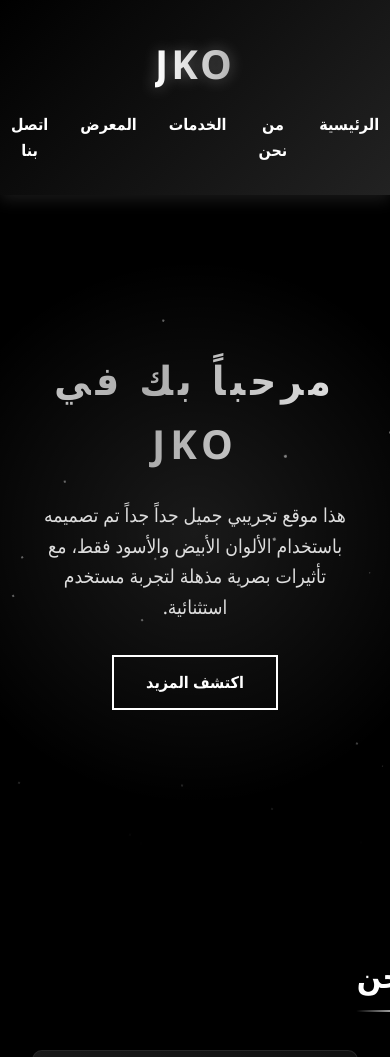
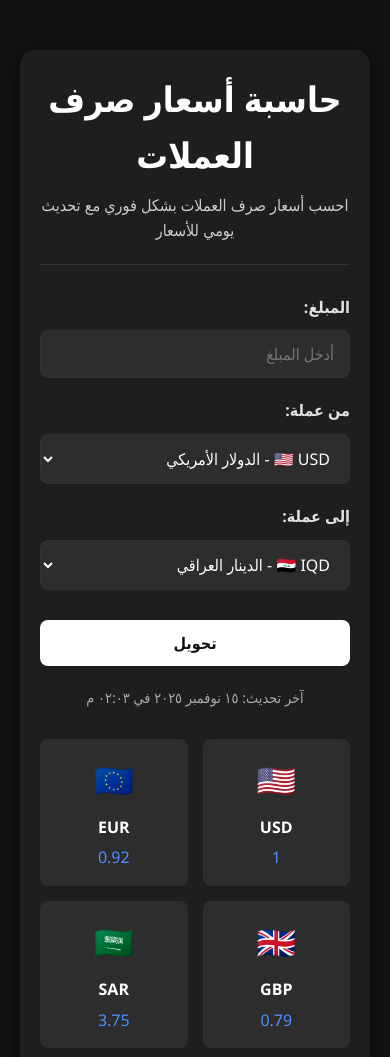
Before and after one commit to bbggjah-commits/alimolaalimola, a plain HTML site: page index.html in a window 390 px wide. Shown: the top 1057 px of the page. Drawn offline with Linux system fonts and the light colour scheme.

Commit message:
Update index.html

```diff
--- a/index.html
+++ b/index.html
@@ -3,9 +3,8 @@
 <head>
     <meta charset="UTF-8">
     <meta name="viewport" content="width=device-width, initial-scale=1.0">
-    <title>JKO | موقع تجريبي</title>
+    <title>حاسبة أسعار صرف العملات</title>
     <style>
-        /* إعدادات عامة */
         * {
             margin: 0;
             padding: 0;
@@ -14,501 +13,355 @@
         }
 
         body {
-            background-color: #000;
-            color: #fff;
-            overflow-x: hidden;
+            background-color: #121212;
+            color: #ffffff;
             line-height: 1.6;
+            padding: 20px;
+            min-height: 100vh;
         }
 
-        /* الترويسة */
-        header {
-            background: linear-gradient(135deg, #000 0%, #222 100%);
-            padding: 2rem 0;
-            position: relative;
-            overflow: hidden;
-            box-shadow: 0 5px 15px rgba(255, 255, 255, 0.1);
+        .container {
+            max-width: 800px;
+            margin: 0 auto;
+            background-color: #1e1e1e;
+            border-radius: 15px;
+            box-shadow: 0 5px 15px rgba(0, 0, 0, 0.5);
+            padding: 30px;
+            margin-top: 30px;
         }
 
-        .header-content {
-            max-width: 1200px;
-            margin: 0 auto;
-            padding: 0 2rem;
-            display: flex;
-            justify-content: space-between;
-            align-items: center;
+        header {
+            text-align: center;
+            margin-bottom: 30px;
+            padding-bottom: 20px;
+            border-bottom: 1px solid #333;
         }
 
-        .logo {
-            font-size: 2.5rem;
-            font-weight: 900;
-            background: linear-gradient(90deg, #fff, #aaa);
-            -webkit-background-clip: text;
-            -webkit-text-fill-color: transparent;
-            text-shadow: 0 0 15px rgba(255, 255, 255, 0.3);
-            letter-spacing: 3px;
+        h1 {
+            color: #ffffff;
+            margin-bottom: 10px;
+            font-size: 2.2rem;
         }
 
-        nav ul {
-            display: flex;
-            list-style: none;
+        .subtitle {
+            color: #cccccc;
+            font-size: 1rem;
         }
 
-        nav li {
-            margin-left: 2rem;
+        .converter {
+            display: flex;
+            flex-direction: column;
+            gap: 20px;
         }
 
-        nav a {
-            color: #fff;
-            text-decoration: none;
-            font-weight: 600;
-            transition: all 0.3s ease;
-            position: relative;
-            padding: 0.5rem 0;
+        .input-group {
+            display: flex;
+            flex-direction: column;
+            gap: 10px;
         }
 
-        nav a::after {
-            content: '';
-            position: absolute;
-            bottom: 0;
-            left: 0;
-            width: 0;
-            height: 2px;
-            background-color: #fff;
-            transition: width 0.3s ease;
+        label {
+            font-weight: bold;
+            color: #e0e0e0;
         }
 
-        nav a:hover::after {
-            width: 100%;
+        .input-container {
+            display: flex;
+            gap: 10px;
         }
 
-        /* القسم الرئيسي */
-        .hero {
-            height: 80vh;
-            display: flex;
-            align-items: center;
-            justify-content: center;
-            text-align: center;
-            position: relative;
-            overflow: hidden;
+        input, select {
+            padding: 12px 15px;
+            border-radius: 8px;
+            border: 1px solid #333;
+            background-color: #2d2d2d;
+            color: #ffffff;
+            font-size: 1rem;
+            flex: 1;
         }
 
-        .hero::before {
-            content: '';
-            position: absolute;
-            top: 0;
-            left: 0;
-            width: 100%;
-            height: 100%;
-            background: radial-gradient(circle at center, rgba(255,255,255,0.1) 0%, rgba(0,0,0,0) 70%);
-            z-index: -1;
+        input:focus, select:focus {
+            outline: none;
+            border-color: #4d90fe;
         }
 
-        .hero-content h1 {
-            font-size: 4rem;
-            margin-bottom: 1.5rem;
-            text-transform: uppercase;
-            letter-spacing: 5px;
-            background: linear-gradient(90deg, #fff, #aaa, #fff);
-            background-size: 200% auto;
-            -webkit-background-clip: text;
-            -webkit-text-fill-color: transparent;
-            animation: shimmer 3s infinite linear;
+        button {
+            background-color: #ffffff;
+            color: #121212;
+            border: none;
+            padding: 12px 20px;
+            border-radius: 8px;
+            cursor: pointer;
+            font-weight: bold;
+            font-size: 1rem;
+            transition: all 0.3s ease;
+            margin-top: 10px;
         }
 
-        @keyframes shimmer {
-            0% { background-position: -200% center; }
-            100% { background-position: 200% center; }
+        button:hover {
+            background-color: #e0e0e0;
+            transform: translateY(-2px);
         }
 
-        .hero-content p {
-            font-size: 1.2rem;
-            max-width: 600px;
-            margin: 0 auto 2rem;
-            color: #ddd;
+        .result {
+            margin-top: 30px;
+            padding: 20px;
+            background-color: #2d2d2d;
+            border-radius: 10px;
+            text-align: center;
+            font-size: 1.5rem;
+            font-weight: bold;
+            display: none;
         }
 
-        .btn {
-            display: inline-block;
-            padding: 0.8rem 2rem;
-            background: transparent;
-            color: #fff;
-            border: 2px solid #fff;
-            text-decoration: none;
-            font-weight: 600;
-            transition: all 0.3s ease;
-            position: relative;
-            overflow: hidden;
+        .last-update {
+            text-align: center;
+            margin-top: 20px;
+            color: #aaaaaa;
+            font-size: 0.9rem;
         }
 
-        .btn::before {
-            content: '';
-            position: absolute;
-            top: 0;
-            left: -100%;
-            width: 100%;
-            height: 100%;
-            background: linear-gradient(90deg, transparent, rgba(255,255,255,0.2), transparent);
-            transition: left 0.5s ease;
+        .currency-grid {
+            display: grid;
+            grid-template-columns: repeat(auto-fill, minmax(150px, 1fr));
+            gap: 15px;
+            margin-top: 30px;
         }
 
-        .btn:hover::before {
-            left: 100%;
+        .currency-card {
+            background-color: #2d2d2d;
+            padding: 15px;
+            border-radius: 8px;
+            text-align: center;
+            transition: transform 0.3s ease;
         }
 
-        .btn:hover {
-            background: rgba(255, 255, 255, 0.1);
-            box-shadow: 0 0 15px rgba(255, 255, 255, 0.2);
-        }
-
-        /* الأقسام */
-        section {
-            padding: 5rem 2rem;
-            max-width: 1200px;
-            margin: 0 auto;
-        }
-
-        .section-title {
-            text-align: center;
-            margin-bottom: 3rem;
-            font-size: 2.5rem;
-            position: relative;
-            display: inline-block;
-            left: 50%;
-            transform: translateX(-50%);
-        }
-
-        .section-title::after {
-            content: '';
-            position: absolute;
-            bottom: -10px;
-            left: 0;
-            width: 100%;
-            height: 2px;
-            background: linear-gradient(90deg, transparent, #fff, transparent);
-        }
-
-        .features {
-            display: grid;
-            grid-template-columns: repeat(auto-fit, minmax(300px, 1fr));
-            gap: 2rem;
-        }
-
-        .feature-card {
-            background: rgba(255, 255, 255, 0.05);
-            padding: 2rem;
-            border-radius: 10px;
-            transition: all 0.3s ease;
-            border: 1px solid rgba(255, 255, 255, 0.1);
-            position: relative;
-            overflow: hidden;
-        }
-
-        .feature-card::before {
-            content: '';
-            position: absolute;
-            top: 0;
-            left: 0;
-            width: 100%;
-            height: 100%;
-            background: linear-gradient(135deg, rgba(255,255,255,0.05) 0%, transparent 100%);
-            z-index: -1;
-        }
-
-        .feature-card:hover {
-            transform: translateY(-10px);
-            box-shadow: 0 10px 25px rgba(255, 255, 255, 0.1);
-            border-color: rgba(255, 255, 255, 0.3);
-        }
-
-        .feature-card h3 {
-            font-size: 1.5rem;
-            margin-bottom: 1rem;
-            color: #fff;
-        }
-
-        .feature-card p {
-            color: #ccc;
-        }
-
-        /* معرض الصور */
-        .gallery {
-            display: grid;
-            grid-template-columns: repeat(auto-fill, minmax(250px, 1fr));
-            gap: 1.5rem;
-            margin-top: 2rem;
-        }
-
-        .gallery-item {
-            height: 250px;
-            background: rgba(255, 255, 255, 0.05);
-            border-radius: 10px;
-            overflow: hidden;
-            position: relative;
-            transition: all 0.3s ease;
-            border: 1px solid rgba(255, 255, 255, 0.1);
-        }
-
-        .gallery-item:hover {
-            transform: scale(1.05);
-            box-shadow: 0 10px 20px rgba(255, 255, 255, 0.1);
-        }
-
-        .gallery-item::before {
-            content: '';
-            position: absolute;
-            top: 0;
-            left: 0;
-            width: 100%;
-            height: 100%;
-            background: linear-gradient(45deg, rgba(255,255,255,0.1) 0%, transparent 50%);
-            z-index: 1;
-        }
-
-        /* الفوتر */
-        footer {
-            background: #111;
-            padding: 3rem 2rem;
-            text-align: center;
-            border-top: 1px solid rgba(255, 255, 255, 0.1);
-        }
-
-        .footer-content {
-            max-width: 1200px;
-            margin: 0 auto;
-        }
-
-        .social-links {
-            display: flex;
-            justify-content: center;
-            margin: 2rem 0;
-        }
-
-        .social-links a {
-            display: flex;
-            align-items: center;
-            justify-content: center;
-            width: 40px;
-            height: 40px;
-            margin: 0 10px;
-            border-radius: 50%;
-            background: rgba(255, 255, 255, 0.1);
-            color: #fff;
-            text-decoration: none;
-            transition: all 0.3s ease;
-        }
-
-        .social-links a:hover {
-            background: rgba(255, 255, 255, 0.2);
+        .currency-card:hover {
             transform: translateY(-5px);
         }
 
-        .copyright {
-            color: #aaa;
-            font-size: 0.9rem;
-            margin-top: 2rem;
+        .currency-flag {
+            font-size: 2rem;
+            margin-bottom: 10px;
         }
 
-        /* تأثيرات إضافية */
-        .particles {
-            position: fixed;
-            top: 0;
-            left: 0;
-            width: 100%;
-            height: 100%;
-            pointer-events: none;
-            z-index: -1;
+        .currency-name {
+            font-weight: bold;
+            margin-bottom: 5px;
         }
 
-        .particle {
-            position: absolute;
-            width: 2px;
-            height: 2px;
-            background-color: rgba(255, 255, 255, 0.5);
-            border-radius: 50%;
-            animation: float 15s infinite linear;
+        .currency-rate {
+            color: #4d90fe;
         }
 
-        @keyframes float {
-            0% {
-                transform: translateY(100vh) rotate(0deg);
-                opacity: 0;
-            }
-            10% {
-                opacity: 1;
-            }
-            90% {
-                opacity: 1;
-            }
-            100% {
-                transform: translateY(-100vh) rotate(360deg);
-                opacity: 0;
-            }
+        footer {
+            text-align: center;
+            margin-top: 40px;
+            color: #777;
+            font-size: 0.9rem;
         }
 
-        /* التجاوب مع الشاشات المختلفة */
-        @media (max-width: 768px) {
-            .header-content {
-                flex-direction: column;
-                text-align: center;
+        @media (max-width: 600px) {
+            .container {
+                padding: 20px;
             }
 
-            nav ul {
-                margin-top: 1rem;
-                justify-content: center;
+            .input-container {
+                flex-direction: column;
             }
 
-            nav li {
-                margin: 0 1rem;
-            }
-
-            .hero-content h1 {
-                font-size: 2.5rem;
-            }
-
-            .section-title {
-                font-size: 2rem;
+            .currency-grid {
+                grid-template-columns: repeat(2, 1fr);
             }
         }
     </style>
 </head>
 <body>
-    <!-- تأثير الجسيمات المتحركة -->
-    <div class="particles" id="particles"></div>
+    <div class="container">
+        <header>
+            <h1>حاسبة أسعار صرف العملات</h1>
+            <p class="subtitle">احسب أسعار صرف العملات بشكل فوري مع تحديث يومي للأسعار</p>
+        </header>
 
-    <!-- الترويسة -->
-    <header>
-        <div class="header-content">
-            <div class="logo">JKO</div>
-            <nav>
-                <ul>
-                    <li><a href="#home">الرئيسية</a></li>
-                    <li><a href="#about">من نحن</a></li>
-                    <li><a href="#services">الخدمات</a></li>
-                    <li><a href="#gallery">المعرض</a></li>
-                    <li><a href="#contact">اتصل بنا</a></li>
-                </ul>
-            </nav>
-        </div>
-    </header>
+        <div class="converter">
+            <div class="input-group">
+                <label for="amount">المبلغ:</label>
+                <input type="number" id="amount" placeholder="أدخل المبلغ" min="0" step="0.01">
+            </div>
 
-    <!-- القسم الرئيسي -->
-    <section class="hero" id="home">
-        <div class="hero-content">
-            <h1>مرحباً بك في JKO</h1>
-            <p>هذا موقع تجريبي جميل جداً جداً تم تصميمه باستخدام الألوان الأبيض والأسود فقط، مع تأثيرات بصرية مذهلة لتجربة مستخدم استثنائية.</p>
-            <a href="#about" class="btn">اكتشف المزيد</a>
-        </div>
-    </section>
+            <div class="input-group">
+                <label for="from">من عملة:</label>
+                <select id="from">
+                    <!-- سيتم ملؤها بالجافاسكريبت -->
+                </select>
+            </div>
 
-    <!-- قسم من نحن -->
-    <section id="about">
-        <h2 class="section-title">من نحن</h2>
-        <div class="features">
-            <div class="feature-card">
-                <h3>رؤيتنا</h3>
-                <p>نحن نؤمن بأن الجمال في البساطة. تصميمنا بالأبيض والأسود يعكس فلسفتنا في التركيز على الجوهر بدون تشتيت.</p>
+            <div class="input-group">
+                <label for="to">إلى عملة:</label>
+                <select id="to">
+                    <!-- سيتم ملؤها بالجافاسكريبت -->
+                </select>
             </div>
-            <div class="feature-card">
-                <h3>مهمتنا</h3>
-                <p>تقديم تجربة مستخدم استثنائية من خلال تصميم أنيق وجميل مع الحفاظ على الوظائف الأساسية والأداء المتميز.</p>
-            </div>
-            <div class="feature-card">
-                <h3>قيمنا</h3>
-                <p>البساطة، الجمال، الوظيفية، والإبداع هي القيم الأساسية التي نؤمن بها ونسعى لتحقيقها في كل مشروع.</p>
+
+            <button id="convert-btn">تحويل</button>
+
+            <div class="result" id="result">
+                <!-- سيتم عرض النتيجة هنا -->
             </div>
         </div>
-    </section>
 
-    <!-- قسم الخدمات -->
-    <section id="services">
-        <h2 class="section-title">الخدمات</h2>
-        <div class="features">
-            <div class="feature-card">
-                <h3>التصميم الجرافيكي</h3>
-                <p>نقدم خدمات تصميم جرافيكي متميزة تركز على البساطة والجمال مع الحفاظ على الهوية البصرية المميزة.</p>
-            </div>
-            <div class="feature-card">
-                <h3>تطوير الويب</h3>
-                <p>نطور مواقع ويب جميلة ووظيفية مع التركيز على تجربة المستخدم والأداء المتميز والتجاوب مع جميع الأجهزة.</p>
-            </div>
-            <div class="feature-card">
-                <h3>الاستشارات</h3>
-                <p>نقدم استشارات متخصصة في مجال التصميم وتجربة المستخدم لمساعدتك في تحقيق أهدافك الرقمية.</p>
-            </div>
+        <div class="last-update" id="last-update">
+            آخر تحديث: جاري التحميل...
         </div>
-    </section>
 
-    <!-- قسم المعرض -->
-    <section id="gallery">
-        <h2 class="section-title">المعرض</h2>
-        <div class="gallery">
-            <div class="gallery-item"></div>
-            <div class="gallery-item"></div>
-            <div class="gallery-item"></div>
-            <div class="gallery-item"></div>
-            <div class="gallery-item"></div>
-            <div class="gallery-item"></div>
+        <div class="currency-grid" id="currency-grid">
+            <!-- سيتم ملؤها بالجافاسكريبت -->
         </div>
-    </section>
 
-    <!-- الفوتر -->
-    <footer id="contact">
-        <div class="footer-content">
-            <h2 class="logo">JKO</h2>
-            <p>موقع جميل جداً تم تصميمه خصيصاً لتجربة قدرات التصميم باستخدام الأبيض والأسود فقط</p>
-            <div class="social-links">
-                <a href="#">فيسبوك</a>
-                <a href="#">تويتر</a>
-                <a href="#">إنستغرام</a>
-                <a href="#">لينكد إن</a>
-            </div>
-            <p class="copyright">جميع الحقوق محفوظة &copy; 2023 JKO</p>
-        </div>
-    </footer>
+        <footer>
+            <p>© 2023 حاسبة أسعار صرف العملات | الأسعار يتم تحديثها يومياً</p>
+        </footer>
+    </div>
 
     <script>
-        // إنشاء تأثير الجسيمات المتحركة
-        function createParticles() {
-            const particlesContainer = document.getElementById('particles');
-            const particleCount = 50;
+        // بيانات العملات (مع أسعار تقريبية)
+        const currencies = [
+            { code: "USD", name: "الدولار الأمريكي", flag: "🇺🇸", rate: 1 },
+            { code: "EUR", name: "اليورو", flag: "🇪🇺", rate: 0.92 },
+            { code: "GBP", name: "الجنيه الإسترليني", flag: "🇬🇧", rate: 0.79 },
+            { code: "JPY", name: "الين الياباني", flag: "🇯🇵", rate: 149.50 },
+            { code: "CAD", name: "الدولار الكندي", flag: "🇨🇦", rate: 1.36 },
+            { code: "AUD", name: "الدولار الأسترالي", flag: "🇦🇺", rate: 1.56 },
+            { code: "CHF", name: "الفرنك السويسري", flag: "🇨🇭", rate: 0.88 },
+            { code: "CNY", name: "اليوان الصيني", flag: "🇨🇳", rate: 7.29 },
+            { code: "SAR", name: "الريال السعودي", flag: "🇸🇦", rate: 3.75 },
+            { code: "AED", name: "الدرهم الإماراتي", flag: "🇦🇪", rate: 3.67 },
+            { code: "KWD", name: "الدينار الكويتي", flag: "🇰🇼", rate: 0.31 },
+            { code: "BHD", name: "الدينار البحريني", flag: "🇧🇭", rate: 0.38 },
+            { code: "QAR", name: "الريال القطري", flag: "🇶🇦", rate: 3.64 },
+            { code: "OMR", name: "الريال العماني", flag: "🇴🇲", rate: 0.38 },
+            { code: "JOD", name: "الدينار الأردني", flag: "🇯🇴", rate: 0.71 },
+            { code: "EGP", name: "الجنيه المصري", flag: "🇪🇬", rate: 30.90 },
+            { code: "IQD", name: "الدينار العراقي", flag: "🇮🇶", rate: 1310 },
+            { code: "LBP", name: "الليرة اللبنانية", flag: "🇱🇧", rate: 15000 },
+            { code: "SYP", name: "الليرة السورية", flag: "🇸🇾", rate: 12500 },
+            { code: "YER", name: "الريال اليمني", flag: "🇾🇪", rate: 530 },
+            { code: "TRY", name: "الليرة التركية", flag: "🇹🇷", rate: 28.50 },
+            { code: "INR", name: "الروبية الهندية", flag: "🇮🇳", rate: 83.20 },
+            { code: "PKR", name: "الروبية الباكستانية", flag: "🇵🇰", rate: 280 },
+            { code: "RUB", name: "الروبل الروسي", flag: "🇷🇺", rate: 95 },
+            { code: "BRL", name: "الريال البرازيلي", flag: "🇧🇷", rate: 5.05 }
+        ];
 
-            for (let i = 0; i < particleCount; i++) {
-                const particle = document.createElement('div');
-                particle.classList.add('particle');
+        // عناصر DOM
+        const amountInput = document.getElementById('amount');
+        const fromSelect = document.getElementById('from');
+        const toSelect = document.getElementById('to');
+        const convertBtn = document.getElementById('convert-btn');
+        const resultDiv = document.getElementById('result');
+        const lastUpdateDiv = document.getElementById('last-update');
+        const currencyGrid = document.getElementById('currency-grid');
 
-                // مواضع عشوائية
-                const left = Math.random() * 100;
-                const animationDuration = 15 + Math.random() * 10;
-                const animationDelay = Math.random() * 15;
-                const size = 1 + Math.random() * 2;
+        // تهيئة التطبيق
+        function initApp() {
+            // ملء قوائم الاختيار بالعملات
+            currencies.forEach(currency => {
+                const option1 = document.createElement('option');
+                option1.value = currency.code;
+                option1.textContent = `${currency.flag} ${currency.code} - ${currency.name}`;
 
-                particle.style.left = `${left}%`;
-                particle.style.animationDuration = `${animationDuration}s`;
-                particle.style.animationDelay = `${animationDelay}s`;
-                particle.style.width = `${size}px`;
-                particle.style.height = `${size}px`;
+                const option2 = document.createElement('option');
+                option2.value = currency.code;
+                option2.textContent = `${currency.flag} ${currency.code} - ${currency.name}`;
 
-                particlesContainer.appendChild(particle);
-            }
+                fromSelect.appendChild(option1);
+                toSelect.appendChild(option2);
+            });
+
+            // تعيين القيم الافتراضية
+            fromSelect.value = 'USD';
+            toSelect.value = 'IQD';
+
+            // إنشاء شبكة عرض العملات
+            createCurrencyGrid();
+
+            // تحديث تاريخ آخر تحديث
+            updateLastUpdate();
+
+            // إضافة مستمعي الأحداث
+            convertBtn.addEventListener('click', convertCurrency);
+            amountInput.addEventListener('keyup', (e) => {
+                if (e.key === 'Enter') {
+                    convertCurrency();
+                }
+            });
         }
 
-        // تشغيل تأثير الجسيمات عند تحميل الصفحة
-        document.addEventListener('DOMContentLoaded', createParticles);
+        // إنشاء شبكة عرض العملات
+        function createCurrencyGrid() {
+            // عرض العملات الشائعة أولاً
+            const popularCurrencies = ['USD', 'EUR', 'GBP', 'SAR', 'AED', 'EGP', 'IQD'];
 
-        // تأثير التمرير السلس للروابط
-        document.querySelectorAll('nav a').forEach(anchor => {
-            anchor.addEventListener('click', function(e) {
-                e.preventDefault();
+            popularCurrencies.forEach(code => {
+                const currency = currencies.find(c => c.code === code);
+                if (currency) {
+                    const card = document.createElement('div');
+                    card.className = 'currency-card';
+                    card.innerHTML = `
+                        <div class="currency-flag">${currency.flag}</div>
+                        <div class="currency-name">${currency.code}</div>
+                        <div class="currency-rate">${currency.rate.toLocaleString()}</div>
+                    `;
+                    currencyGrid.appendChild(card);
+                }
+            });
+        }
 
-                const targetId = this.getAttribute('href');
-                const targetElement = document.querySelector(targetId);
+        // تحديث تاريخ آخر تحديث
+        function updateLastUpdate() {
+            const now = new Date();
+            const options = {
+                year: 'numeric',
+                month: 'long',
+                day: 'numeric',
+                hour: '2-digit',
+                minute: '2-digit'
+            };
+            lastUpdateDiv.textContent = `آخر تحديث: ${now.toLocaleDateString('ar-EG', options)}`;
+        }
 
-                window.scrollTo({
-                    top: targetElement.offsetTop,
-                    behavior: 'smooth'
-                });
-            });
-        });
+        // تحويل العملة
+        function convertCurrency() {
+            const amount = parseFloat(amountInput.value);
+
+            if (isNaN(amount) || amount <= 0) {
+                resultDiv.textContent = 'يرجى إدخال مبلغ صحيح';
+                resultDiv.style.display = 'block';
+                return;
+            }
+
+            const fromCurrency = currencies.find(c => c.code === fromSelect.value);
+            const toCurrency = currencies.find(c => c.code === toSelect.value);
+
+            if (!fromCurrency || !toCurrency) {
+                resultDiv.textContent = 'حدث خطأ في اختيار العملات';
+                resultDiv.style.display = 'block';
+                return;
+            }
+
+            // التحويل عبر الدولار الأمريكي كعملة وسيطة
+            const amountInUSD = amount / fromCurrency.rate;
+            const convertedAmount = amountInUSD * toCurrency.rate;
+
+            resultDiv.innerHTML = `
+                ${amount.toLocaleString()} ${fromCurrency.code} =
+                ${convertedAmount.toLocaleString(undefined, { maximumFractionDigits: 2 })} ${toCurrency.code}
+            `;
+            resultDiv.style.display = 'block';
+        }
+
+        // بدء التطبيق
+        document.addEventListener('DOMContentLoaded', initApp);
     </script>
 </body>
 </html>
```
